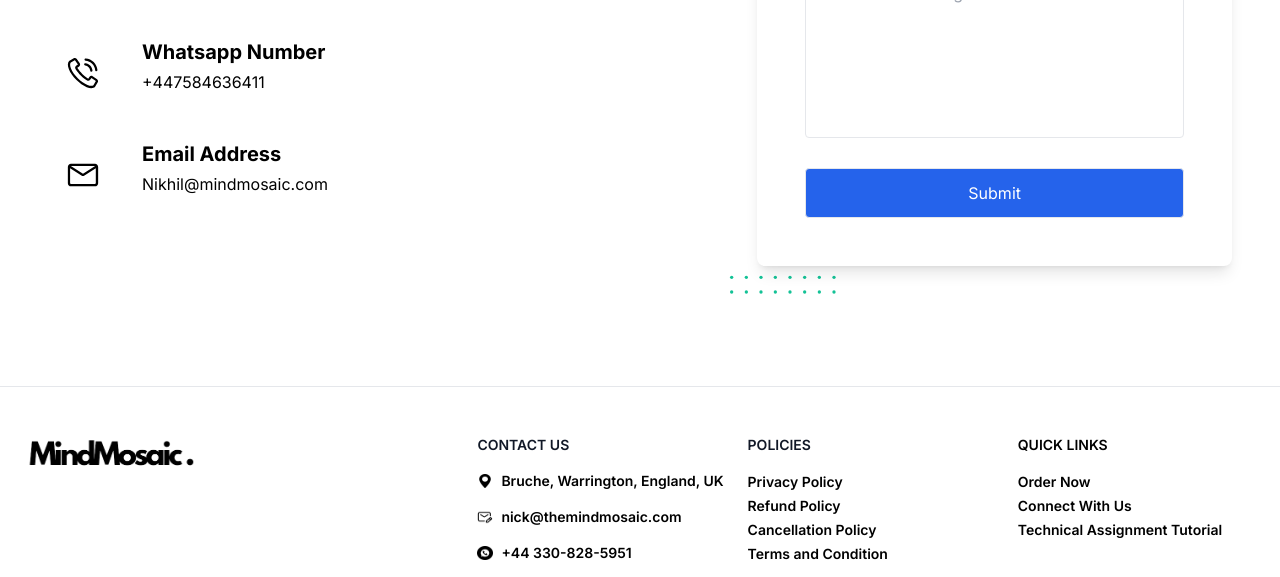
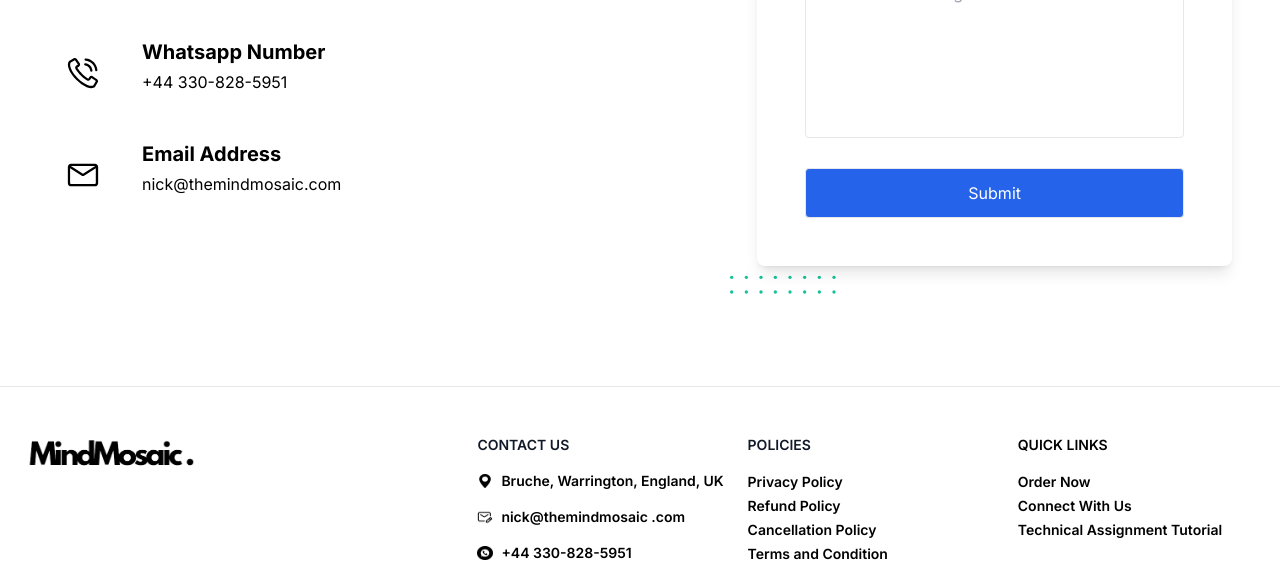
Before and after one commit to gauravameta71/MindMosaic, a Next.js app: page /contact in a window 1280 px wide. Shown: the part 486-1063 px from the top of the page. Built offline with nearby package versions, Linux system fonts and the light colour scheme.

Commit message:
email overlapped fixed

```diff
--- a/app/components/Footer.tsx
+++ b/app/components/Footer.tsx
@@ -43,7 +43,7 @@
                       alt="mail"
                       className="w-[16px] h-[14px] mr-2"
                     />
-                    <p>nick@themindmosaic.com</p>
+                    <p>nick@themindmosaic <span>.com</span></p>
                   </h1>
 
                   {/* 3 */}
--- a/app/contact/page.jsx
+++ b/app/contact/page.jsx
@@ -129,7 +129,7 @@
                     Whatsapp Number
                   </h4>
                   <p className="text-base text-body-color text-black">
-                    +447584636411
+                    +44 330-828-5951
                   </p>
                 </div>
               </div>
@@ -153,7 +153,7 @@
                     Email Address
                   </h4>
                   <p className="text-base text-body-color text-black">
-                    Nikhil@mindmosaic.com
+                    nick@themindmosaic.com
                   </p>
                 </div>
               </div>
```
